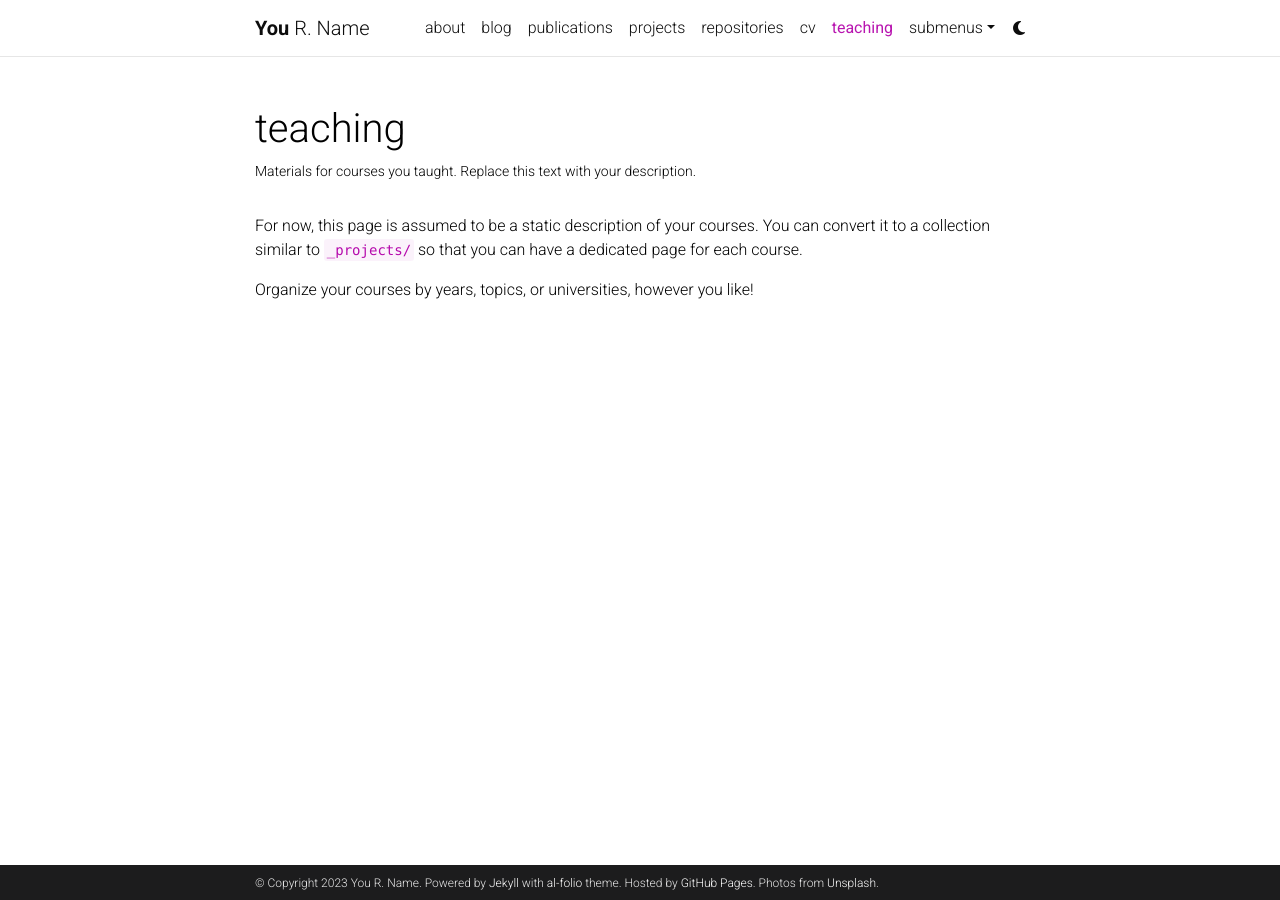
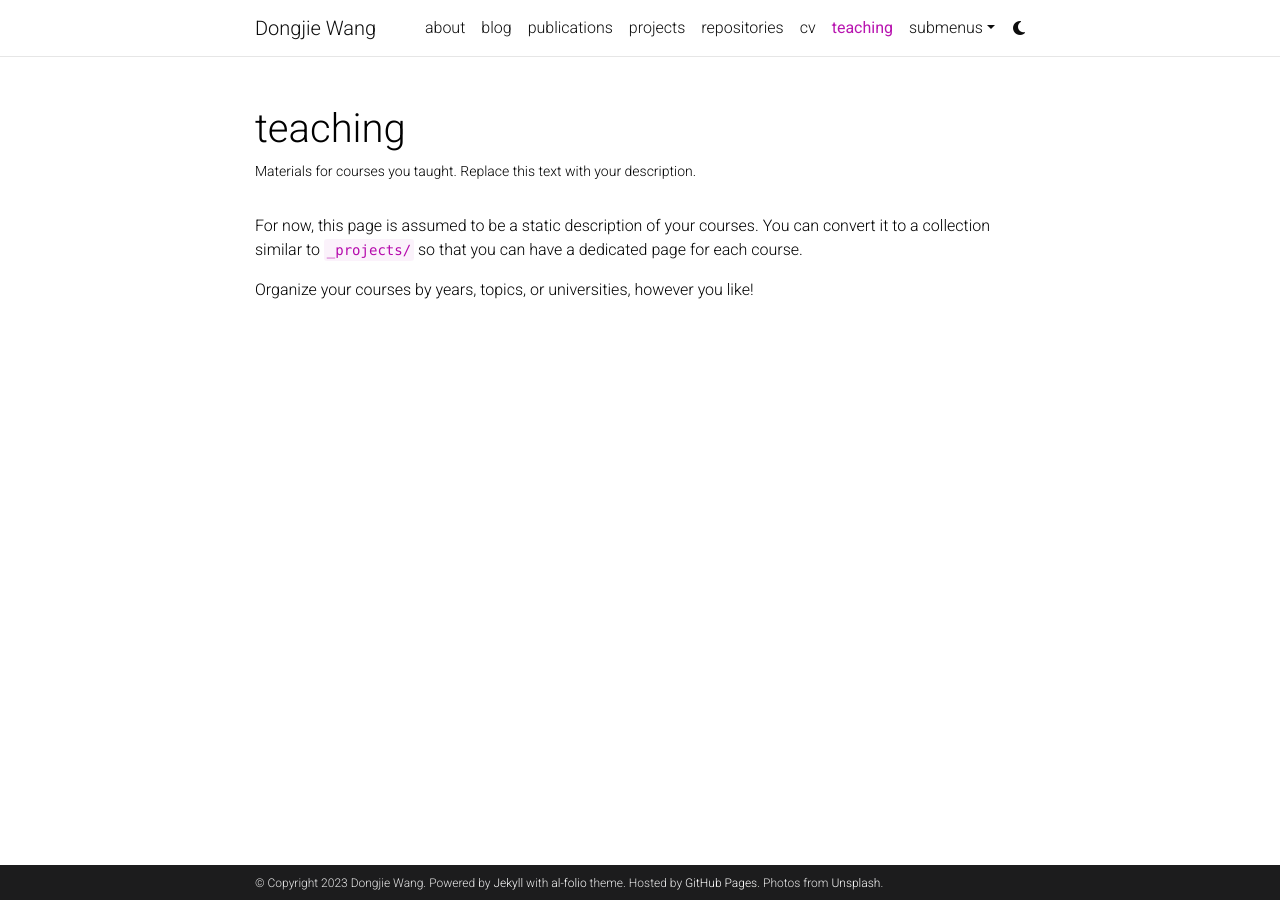
Before and after one commit to wangdongjie100/wangdongjie100.github.io, a Jekyll site: the page built from _pages/teaching.md, in a window 1280 px wide. Built offline with Jekyll 4.4.1, drawn with Linux system fonts in a browser that asks for light colours; comment, search, counter and statistics services are not loaded; a style sheet for code colours, icons or effects is not loaded.

Commit message:
Update Title and User Name

```diff
--- a/_config.yml
+++ b/_config.yml
@@ -2,11 +2,11 @@
 # Site settings
 # -----------------------------------------------------------------------------
 
-title: blank # the website title (if blank, full name will be used instead)
-first_name: You
-middle_name: R.
-last_name: Name
-email: you@example.com
+title: Dongjie Wang # the website title (if blank, full name will be used instead)
+first_name: Dongjie
+middle_name:
+last_name: Wang
+email: dongjie.wang@ucf.edu
 description: > # the ">" symbol means to ignore newlines until "footer_text:"
   A simple, whitespace theme for academics. Based on [*folio](https://github.com/bogoli/-folio) design.
 footer_text: >
@@ -18,8 +18,8 @@ keywords: jekyll, jekyll-theme, academic-website, portfolio-website  # add your
 lang: en # the language of your site (for example: en, fr, cn, ru, etc.)
 icon: ⚛️  # the emoji used as the favicon (alternatively, provide image name in /assets/img/)
 
-url: https://alshedivat.github.io # the base hostname & protocol for your site
-baseurl: /al-folio # the subpath of your site, e.g. /blog/
+url: https://wangdongjie100.github.io/ # the base hostname & protocol for your site
+baseurl:  # the subpath of your site, e.g. /blog/
 last_updated: false # set to true if you want to display last updated in the footer
 impressum_path:  # set to path to include impressum link in the footer, use the same path as permalink in a page, helps to conform with EU GDPR
 
```
